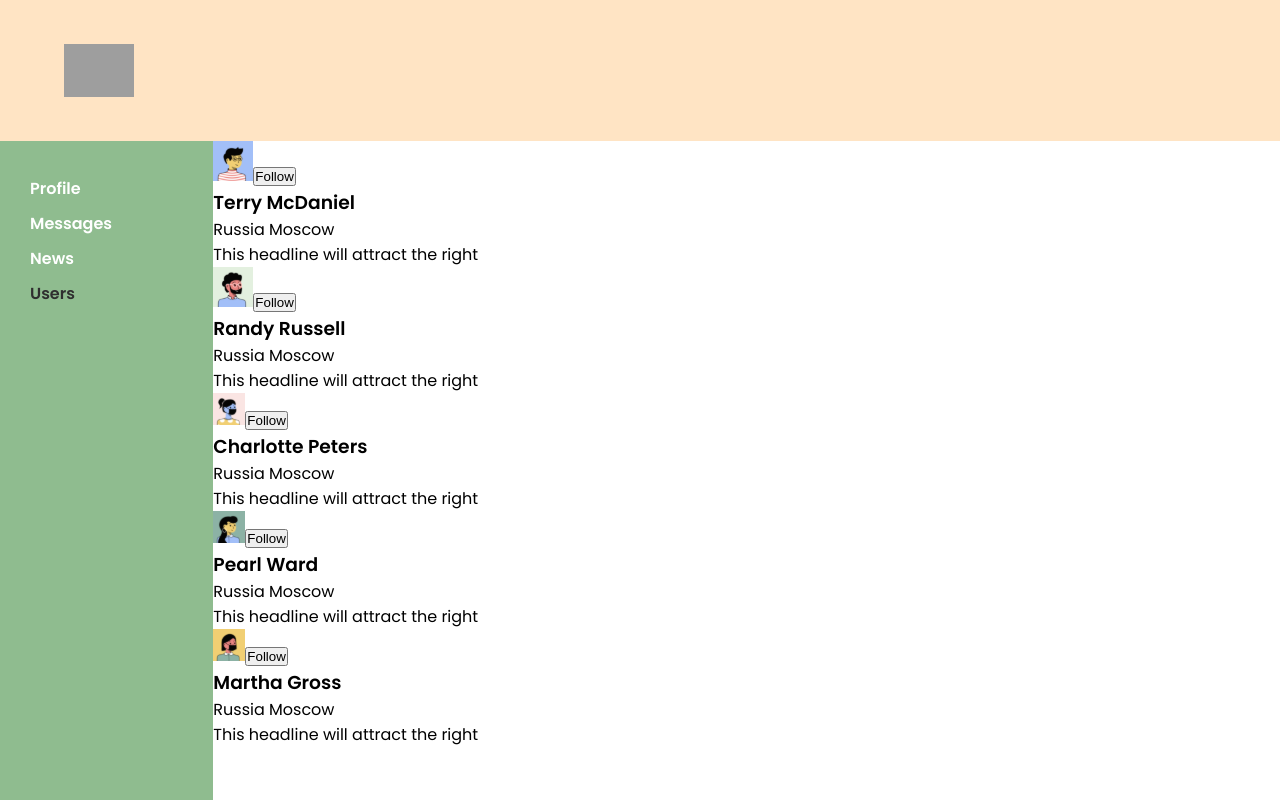
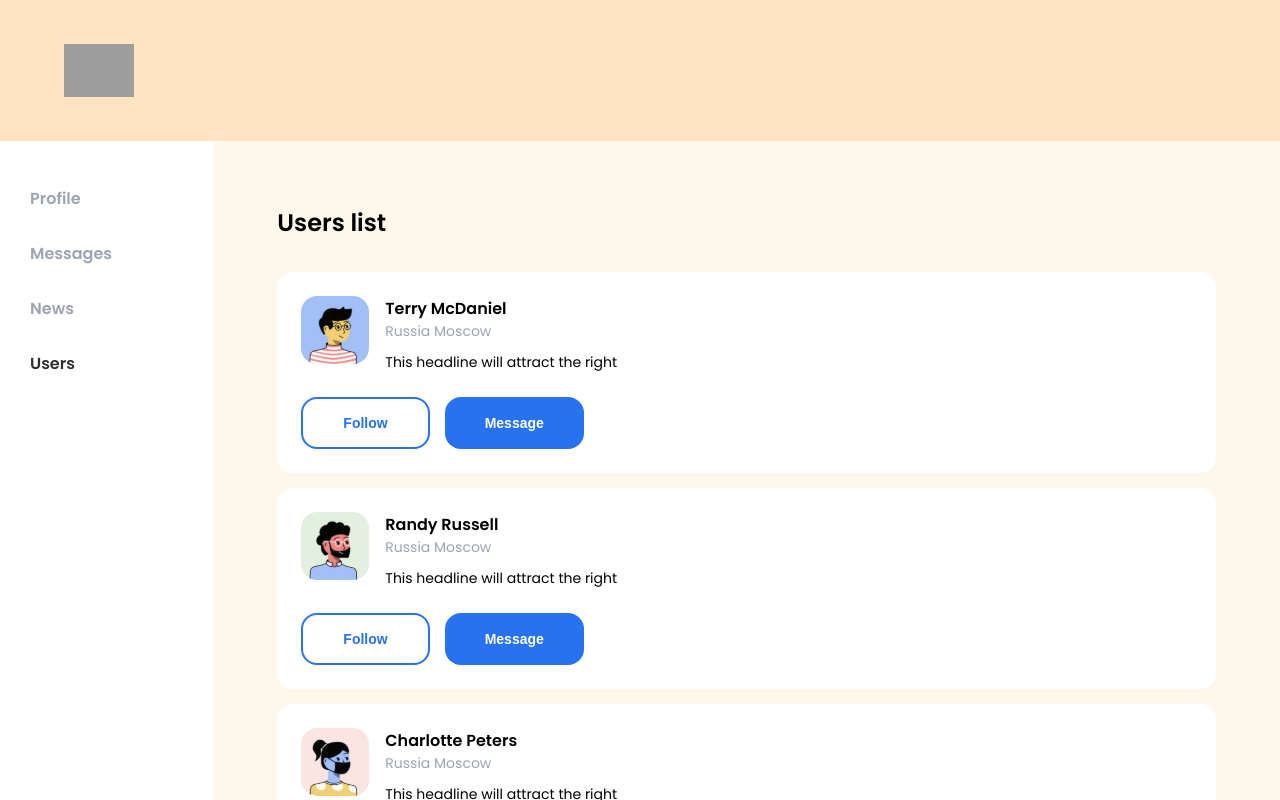
Before and after one commit to SakharovaKsu/Social-media, a React (Create React App) app: page /users in a window 1280 px wide. Shown: the top 800 px of the page. Built offline with nearby package versions, Linux system fonts and the light colour scheme; grey boxes are pictures that could not be loaded.

Commit message:
Стилизация компонента users

```diff
--- a/src/components/Dialogs/Dialogs.module.css
+++ b/src/components/Dialogs/Dialogs.module.css
@@ -1,7 +1,19 @@
 .dialogs {
+    background-color: #FEF8EC;
+    padding: 64px;
+    height: 100%;
+}
+
+.title {
+    padding-bottom: 32px;
+}
+
+.box {
     display: grid;
     grid-template-columns: 2fr 10fr;
     padding: 40px;
+    background-color: #FFFFFF;
+    border-radius: 24px;
 }
 
 .list {
--- a/src/components/Dialogs/Dialogs.tsx
+++ b/src/components/Dialogs/Dialogs.tsx
@@ -20,6 +20,8 @@ const Dialogs:FC<DialogsType> = ({dialogsPage, addMessagesCallback, updateNewMes
 
     return (
         <div className={s.dialogs}>
+            <h2 className={s.title}>Chats</h2>
+            <div className={s.box}>
                 <ul className={s.list}>{ dialogsElements }</ul>
                 <div>
                     <div className={s.messagesList}>{ messagesElements }</div>
@@ -31,6 +33,7 @@ const Dialogs:FC<DialogsType> = ({dialogsPage, addMessagesCallback, updateNewMes
                     />
                 </div>
             </div>
+        </div>
     )
 }
 
--- a/src/components/Navbar/Navbar.module.css
+++ b/src/components/Navbar/Navbar.module.css
@@ -1,6 +1,6 @@
 .nav {
     grid-area: n;
-    background-color: darkseagreen;
+    background-color: #FFFFFF;
     height: 100vh;
 }
 
@@ -12,12 +12,12 @@
 .item {
     list-style-type: none;
     margin: 0;
-    padding: 5px 0;
+    padding: 15px 0;
 }
 
 .item a {
     text-decoration: none;
-    color: #ffffff;
+    color: #9DA4B1;
     font-weight: 600;
 }
 
--- /dev/null
+++ b/src/components/Users/Users.module.css
@@ -0,0 +1,66 @@
+.users {
+    background-color: #FEF8EC;
+    height: 100%;
+    padding: 64px;
+}
+
+.title {
+    padding-bottom: 32px;
+}
+
+.item {
+    padding: 24px;
+    margin-bottom: 15px;
+    background-color: #FFFFFF;
+    border-radius: 16px;
+}
+
+.container {
+    display: flex;
+    gap: 16px;
+    margin-bottom: 24px;
+}
+
+.img {
+    width: 68px;
+    height: 68px;
+    border-radius: 16px;
+}
+
+.name {
+    font-size: 16px;
+}
+
+.text {
+    font-size: 14px;
+    color: #9DA4B1;
+    padding-bottom: 10px;
+}
+
+.description {
+    font-size: 14px;
+}
+
+.boxButton {
+    display: flex;
+    gap: 15px;
+}
+
+.button {
+    font-weight: 600;
+    font-size: 14px;
+    border: none;
+    border-radius: 16px;
+    padding: 16px 40px;
+}
+
+.buttonColor {
+    background-color: #2772F0;
+    color: #fff;
+}
+
+.buttonNoColor {
+    background-color: #ffffff;
+    border: 2px solid #2772F0;
+    color: #2772F0;
+}
--- a/src/components/Users/Users.tsx
+++ b/src/components/Users/Users.tsx
@@ -1,6 +1,12 @@
 import React, {FC} from 'react';
-import s from './Music.module.css';
+import s from './Users.module.css';
 import {InitialStateUsersType, UserType} from '../../redux/usersReducer';
+import {v1} from 'uuid';
+import user1 from '../../images/avatar-user/user-1.svg';
+import user3 from '../../images/avatar-user/user-3.svg';
+import user2 from '../../images/avatar-user/user-2.svg';
+import user5 from '../../images/avatar-user/user-5.svg';
+import user4 from '../../images/avatar-user/user-4.svg';
 
 type UsersType = {
     usersPage: InitialStateUsersType;
@@ -10,22 +16,93 @@ type UsersType = {
 }
 
 const Users: FC<UsersType> = ({usersPage, followCallback, unfollowCallback, setUsersCallback}) => {
+
+    if(usersPage.users.length === 0) {
+        setUsersCallback([
+            {
+                id: v1(),
+                name: 'Terry McDaniel',
+                src: user1,
+                status: 'This headline will attract the right',
+                followed: false,
+                location: {country: 'Russia', city: 'Moscow'}
+            },
+            {
+                id: v1(),
+                name: 'Randy Russell',
+                src: user3,
+                status: 'This headline will attract the right',
+                followed: false,
+                location: {country: 'Russia', city: 'Moscow'}
+            },
+            {
+                id: v1(),
+                name: 'Charlotte Peters',
+                src: user2,
+                status: 'This headline will attract the right',
+                followed: true,
+                location: {country: 'Russia', city: 'Moscow'}
+            },
+            {
+                id: v1(),
+                name: 'Pearl Ward',
+                src: user5,
+                status: 'This headline will attract the right',
+                followed: true,
+                location: {country: 'Russia', city: 'Moscow'}
+            },
+            {
+                id: v1(),
+                name: 'Martha Gross',
+                src: user4,
+                status: 'This headline will attract the right',
+                followed: true,
+                location: {country: 'Russia', city: 'Moscow'}
+            },
+        ])
+    }
+
+    // Отображаем определенное количество пользователей
+    const displayedUsers = usersPage.users.slice(0, 10);
+
     return (
-        <ul>
-            {usersPage.users.map(u => {
-                return <li key={u.id}>
+        <div className={s.users}>
+            <h2 className={s.title}>Users list</h2>
+            <ul className={s.list}>
+                {displayedUsers.map(u => {
+
+                    const followHandler = () => {
+                        followCallback(u.id)
+                    }
+
+                    const unfollowHandler = () => {
+                        unfollowCallback(u.id)
+                    }
+
+                    return (
+                        <li key={u.id} className={s.item}>
+                            <div className={s.container}>
+                                <img className={s.img} src={u.src} alt={'Фото пользователя.'}/>
                                 <div>
-                        <img src={u.src} alt={'Фото пользователя.'}/>
-                        <button>Follow</button>
+                                    <h3 className={s.name}>{u.name}</h3>
+                                    <p className={s.text}>{u.location.country + ' ' + u.location.city}</p>
+                                    <p className={s.description}>{u.status}</p>
                                 </div>
-                    <div>
-                        <h3>{u.name}</h3>
-                        <p>{u.location.country + ' ' + u.location.city}</p>
-                        <p>{u.status}</p>
+                            </div>
+                            <div className={s.boxButton}>
+                                {u.followed
+                                    ? <button className={s.button + ' ' + s.buttonNoColor}
+                                              onClick={unfollowHandler}>Unfollow</button>
+                                    : <button className={s.button + ' ' + s.buttonNoColor}
+                                              onClick={followHandler}>Follow</button>}
+                                <button className={s.button + ' ' + s.buttonColor}>Message</button>
                             </div>
                         </li>
+                    )
                 })}
             </ul>
+            <button>Other users</button>
+        </div>
     )
 }
 
--- a/src/redux/dialogsReducer.ts
+++ b/src/redux/dialogsReducer.ts
@@ -1,5 +1,10 @@
 import {v1} from 'uuid';
 import {AllActionType} from './state';
+import user1 from '../images/avatar-user/user-1.svg';
+import user2 from '../images/avatar-user/user-2.svg';
+import user3 from '../images/avatar-user/user-3.svg';
+import user4 from '../images/avatar-user/user-4.svg';
+import user5 from '../images/avatar-user/user-5.svg';
 
 type AddMessageActionType = ReturnType<typeof addMassageAC>
 type UpdateNewMessageTextActionType = ReturnType<typeof updateNewMessageTextAC>
@@ -9,7 +14,7 @@ export type AllDialogsActionType =  AddMessageActionType | UpdateNewMessageTextA
 export type DialogsDataType = {
     id: string
     name: string
-    src: string
+    src: any
 }
 
 export type MessageDataType = {
@@ -25,11 +30,11 @@ export type DialogsPageType = {
 
 const dialogsPage: DialogsPageType = {
     dialogsData: [
-        {id: v1(), name: 'Terry McDaniel', src: 'https://i.ibb.co/dMWjm0P/user-1.png'},
-        {id: v1(), name: 'Randy Russell', src: 'https://i.ibb.co/8MbKKLQ/user-3.png'},
-        {id: v1(), name: 'Charlotte Peters', src: 'https://i.ibb.co/258YhJH/user-2.png'},
-        {id: v1(), name: 'Pearl Ward', src: 'https://i.ibb.co/FhnF64b/user-5.png'},
-        {id: v1(), name: 'Martha Gross', src: 'https://i.ibb.co/Xp4HMsd/user-4.png'},
+        {id: v1(), name: 'Terry McDaniel', src: user1},
+        {id: v1(), name: 'Randy Russell', src: user3},
+        {id: v1(), name: 'Charlotte Peters', src: user2},
+        {id: v1(), name: 'Pearl Ward', src: user5},
+        {id: v1(), name: 'Martha Gross', src: user4},
     ],
     messageData: [
         {id: v1(), message: 'Hello Linh!'},
--- a/src/redux/usersReducer.ts
+++ b/src/redux/usersReducer.ts
@@ -30,48 +30,7 @@ export type InitialStateUsersType = {
 }
 
 export const initialStateUser: InitialStateUsersType = {
-    users: [
-        {
-            id: v1(),
-            name: 'Terry McDaniel',
-            src: user1,
-            status: 'This headline will attract the right',
-            followed: false,
-            location: {country: 'Russia', city: 'Moscow'}
-        },
-        {
-            id: v1(),
-            name: 'Randy Russell',
-            src: user3,
-            status: 'This headline will attract the right',
-            followed: false,
-            location: {country: 'Russia', city: 'Moscow'}
-        },
-        {
-            id: v1(),
-            name: 'Charlotte Peters',
-            src: user2,
-            status: 'This headline will attract the right',
-            followed: true,
-            location: {country: 'Russia', city: 'Moscow'}
-        },
-        {
-            id: v1(),
-            name: 'Pearl Ward',
-            src: user5,
-            status: 'This headline will attract the right',
-            followed: true,
-            location: {country: 'Russia', city: 'Moscow'}
-        },
-        {
-            id: v1(),
-            name: 'Martha Gross',
-            src: user4,
-            status: 'This headline will attract the right',
-            followed: true,
-            location: {country: 'Russia', city: 'Moscow'}
-        },
-    ]
+    users: []
 }
 
 export const usersReducer = (state = initialStateUser, action: AllActionType ): InitialStateUsersType => {
```
Also changed, not shown: src/components/Users/Users.modules.css (deleted). Lines whose indentation alone changed are shown as unchanged.
